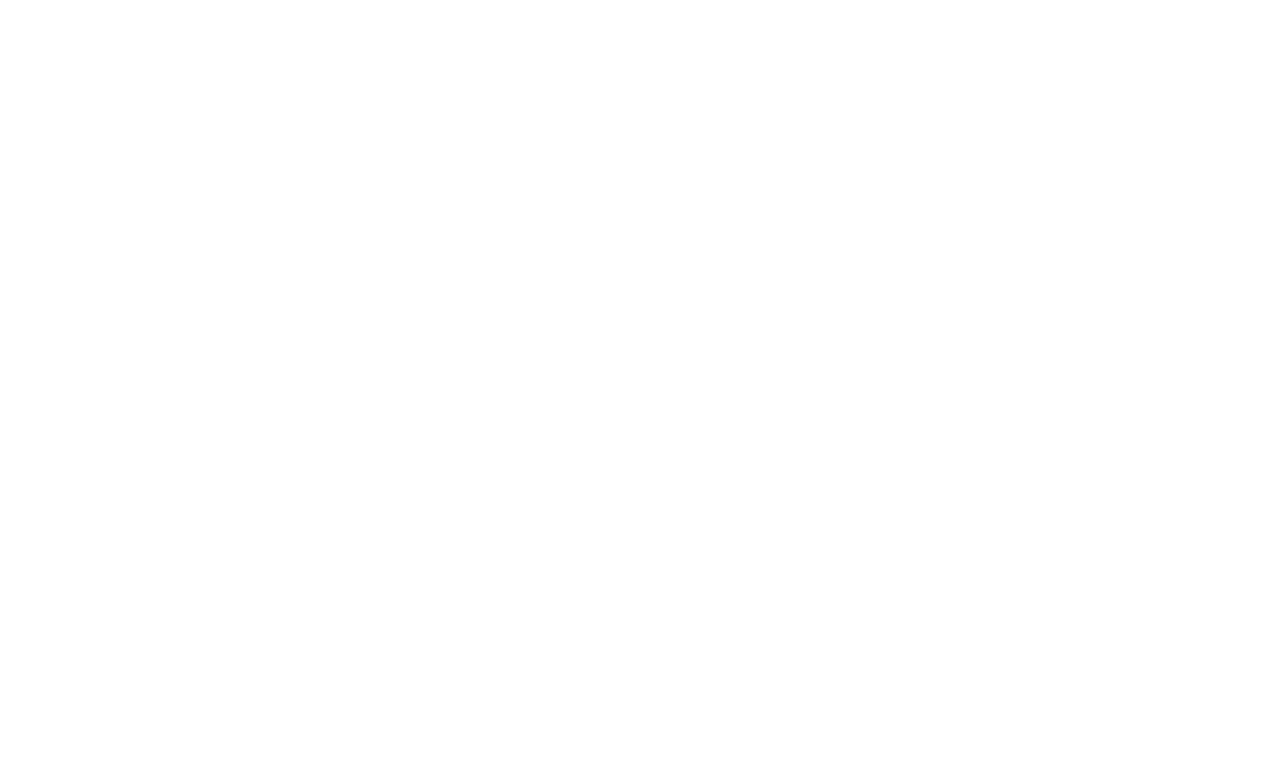
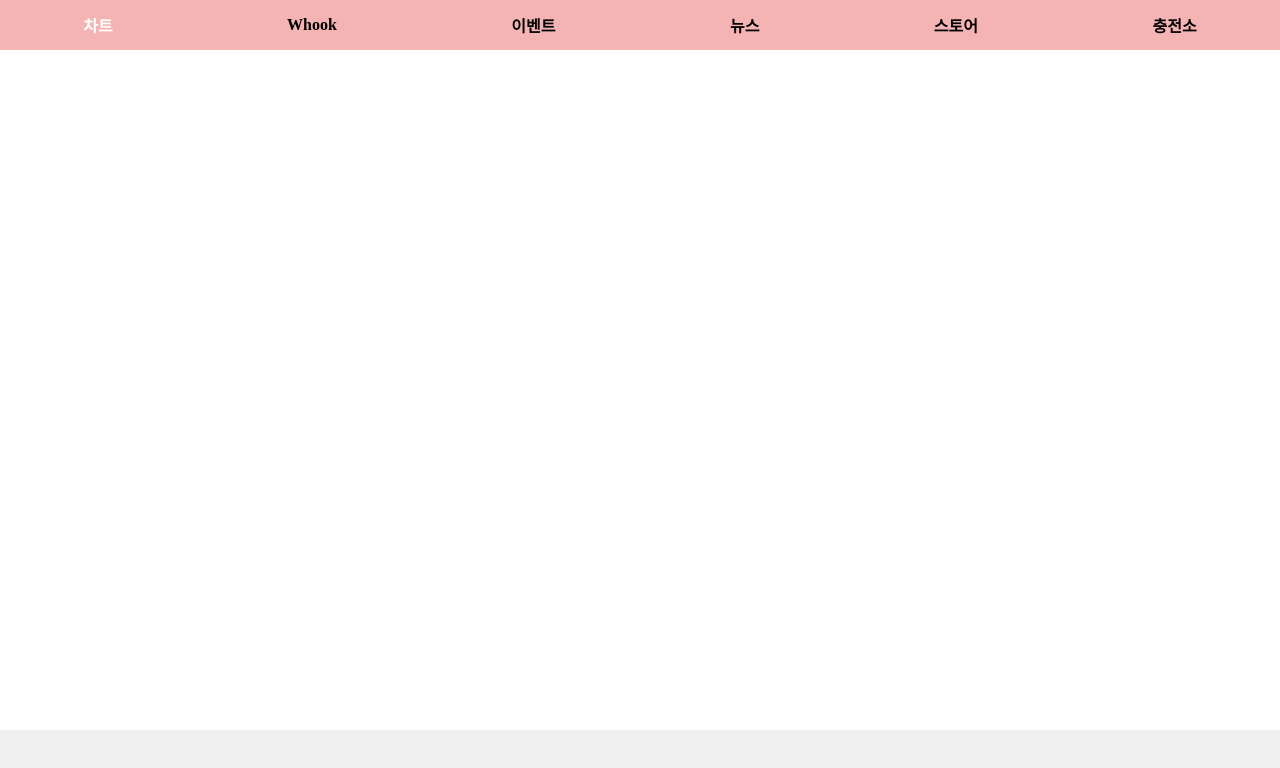
Before and after one commit to Carrole/frontend-assignment, a Next.js app: page / in a window 1280 px wide. Shown: the top 768 px of the page. Built offline with nearby package versions, Linux system fonts and the light colour scheme.

Commit message:
feat: 스와이프를 사용한 탭 이동이 가능한 레이아웃 구현

```diff
--- a/src/app/layout.tsx
+++ b/src/app/layout.tsx
@@ -1,3 +1,5 @@
+import '../styles/globals.scss';
+import SwipeableLayout from '@/components/common/SwipeableLayout';
 import type { Metadata } from 'next';
 
 export const metadata: Metadata = {
@@ -11,7 +13,12 @@
 }>) {
   return (
     <html lang="en">
-      <body>{children}</body>
+      <body>
+        <div className="layout">
+          <SwipeableLayout>{children}</SwipeableLayout>
+          <footer className="footer" />
+        </div>
+      </body>
     </html>
   );
 }
--- /dev/null
+++ b/src/components/common/SwipeableLayout.tsx
@@ -0,0 +1,42 @@
+'use client';
+
+import { usePathname, useRouter } from 'next/navigation';
+import { useSwipeNavigation } from '@/hooks/useSwipeNavigation';
+import {
+  headerTabList,
+  headerTabMenuArr,
+  HeaderTabMenu,
+} from '@/constants/HeaderTabMenu';
+import { Tabs } from '@/components/common/Tabs';
+
+export default function SwipeableLayout({
+  children,
+}: Readonly<{
+  children: React.ReactNode;
+}>) {
+  const pathname = usePathname();
+  const router = useRouter();
+
+  const currentTab =
+    headerTabList.find((tab) => `/${tab.key}` === pathname) || headerTabList[0];
+
+  const handleTabChange = (newTab: HeaderTabMenu) => {
+    router.push(`/${newTab}`);
+  };
+
+  // ✅ 스와이프 네비게이션 적용 (`headerTabMenuArr` 기준)
+  const { swipeHandlers } = useSwipeNavigation(
+    headerTabMenuArr,
+    currentTab.key,
+    handleTabChange
+  );
+
+  return (
+    <>
+      <Tabs tabList={headerTabList} activeTab={currentTab} />
+      <main {...swipeHandlers} className="content">
+        {children}
+      </main>
+    </>
+  );
+}
--- /dev/null
+++ b/src/styles/globals.scss
@@ -0,0 +1,13 @@
+@use "layout";
+@use "tab";
+
+body {
+  margin: 0;
+  padding: 0;
+}
+
+a {
+  color: inherit;
+  text-decoration: none;
+  cursor: pointer;
+}
--- /dev/null
+++ b/src/styles/layout.scss
@@ -0,0 +1,28 @@
+// 전체 레이아웃 스타일
+.layout {
+  display: flex;
+  flex-direction: column;
+  height: 100vh;
+}
+
+// 메인 컨텐츠
+.content {
+  flex: 1;
+  padding: 16px;
+  overflow-y: auto;
+}
+
+.footer {
+  width: 100%;
+  height: 70px;
+  background-color: #f0f0f0;
+  font-size: 14px;
+  color: #333;
+}
+
+.swipe-container {
+  width: 100%;
+  height: 100%;
+  user-select: none;
+  transition: transform 0.3s ease-in-out;
+}
```
Also changed, not shown: src/styles/common.scss (deleted).
